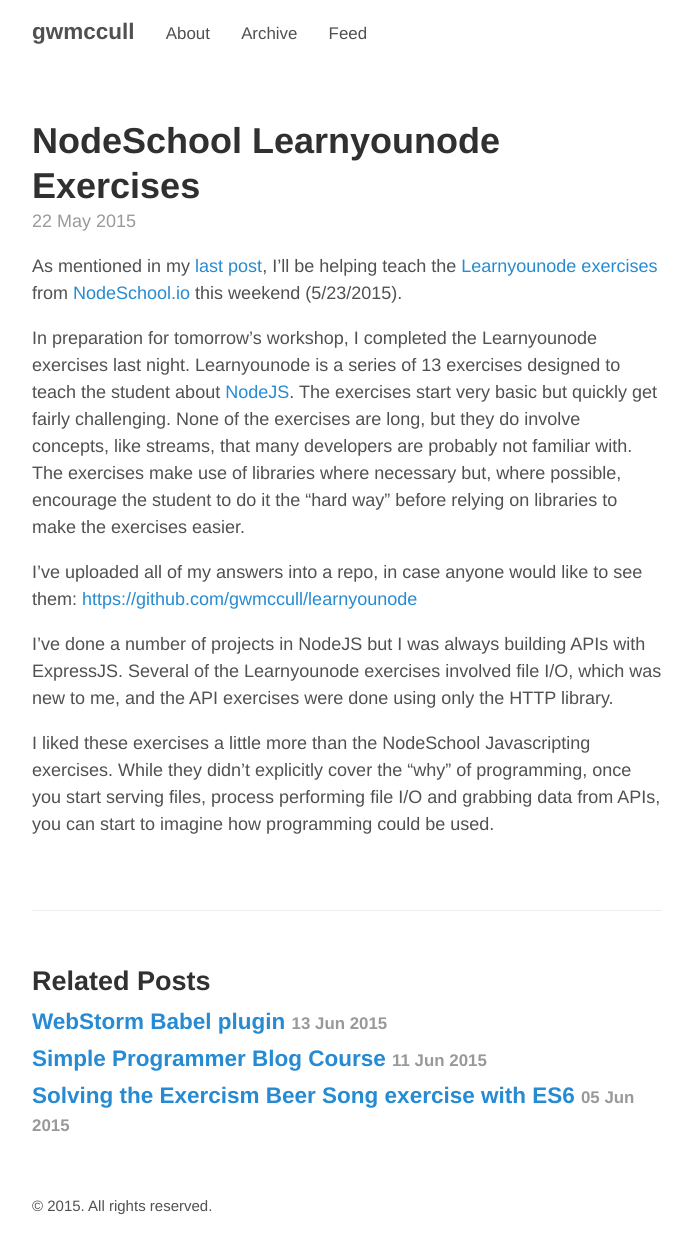
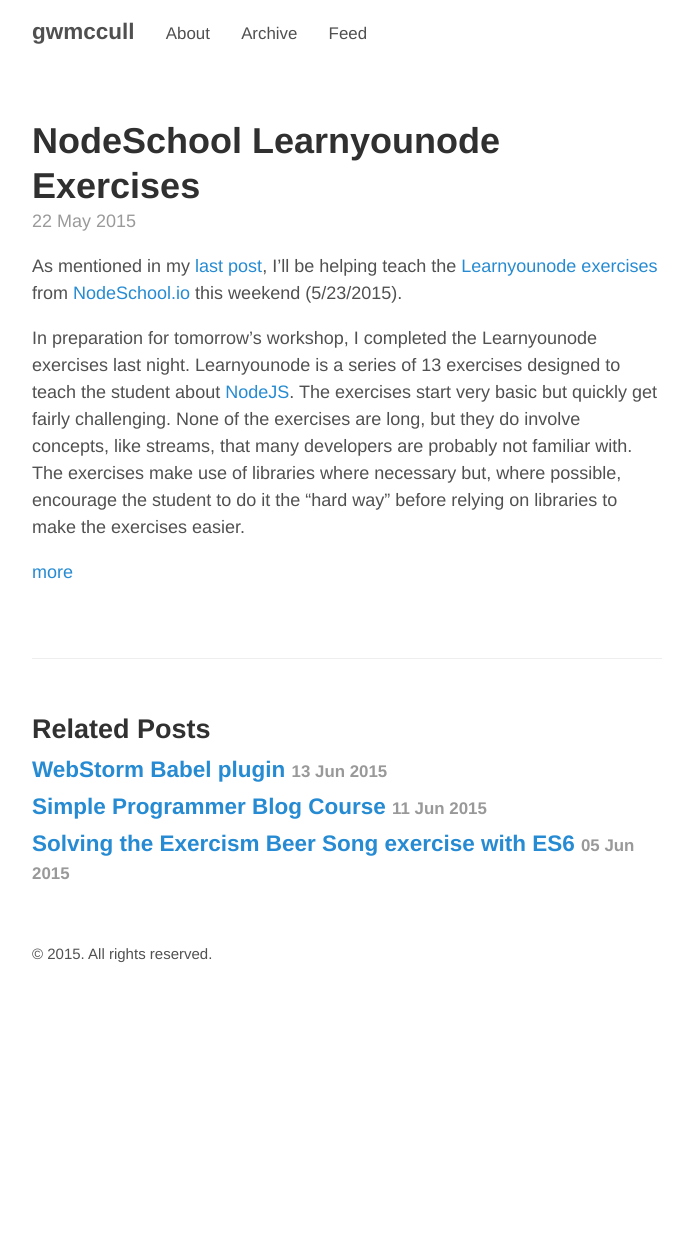
Before and after one commit to gwmccull/gwmccull.github.io, a Jekyll site: the page built from _posts/2015-05-22-nodeschool-learnyounode.md, in a window 1280 px wide. Shown: the whole page, without its empty margins (293-985 px from the left). Built offline with Jekyll 4.4.1, drawn with Linux system fonts in a browser that asks for light colours; after the commit the page ends 1003 px from its top, so only the background shows below that.

Commit message:
Update 2015-05-22-nodeschool-learnyounode.md

```diff
--- a/_posts/2015-05-22-nodeschool-learnyounode.md
+++ b/_posts/2015-05-22-nodeschool-learnyounode.md
@@ -3,8 +3,7 @@ layout: post
 title: NodeSchool Learnyounode Exercises
 ---
 
-As mentioned in my [last post](/2015/05/20/nodeschool-javascripting/), I'll be helping  teach the
-[Learnyounode exercises](https://github.com/workshopper/learnyounode) from [NodeSchool.io](http://nodeschool.io/) this weekend (5/23/2015).
+As mentioned in my [last post](http://mcculloughwebservices.com/2015/05/20/nodeschool-javascripting-exercises/), I'll be helping  teach the [Learnyounode exercises](https://github.com/workshopper/learnyounode) from [NodeSchool.io](http://nodeschool.io/) this weekend (5/23/2015).
 
 In preparation for tomorrow's workshop, I completed the Learnyounode exercises last night.  Learnyounode is a series
 of 13 exercises designed to teach the student about [NodeJS](https://nodejs.org/).  The exercises start very basic
@@ -12,12 +11,4 @@ but quickly get fairly challenging.  None of the exercises are long, but they do
 that many developers are probably not familiar with.  The exercises make use of libraries where necessary but, where possible,
 encourage the student to do it the "hard way" before relying on libraries to make the exercises easier.
 
-I’ve uploaded all of my answers into a repo, in case anyone would like to see them:
-[https://github.com/gwmccull/learnyounode](https://github.com/gwmccull/learnyounode)
-
-I've done a number of projects in NodeJS but I was always building APIs with ExpressJS.  Several of the Learnyounode exercises
-involved file I/O, which was new to me, and the API exercises were done using only the HTTP library.
-
-I liked these exercises a little more than the NodeSchool Javascripting exercises.  While they didn't explicitly cover
-the "why" of programming, once you start serving files, process performing file I/O and grabbing data from APIs, you can
-start to imagine how programming could be used.
+[more](http://mcculloughwebservices.com/2015/05/22/nodeschool-learnyounode-exercises/)
```
